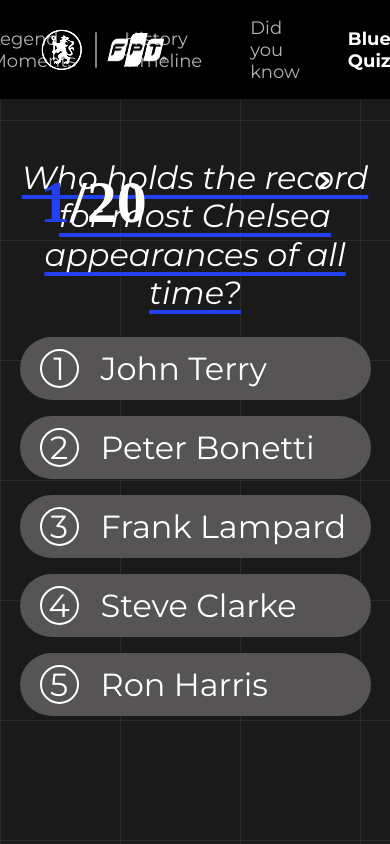
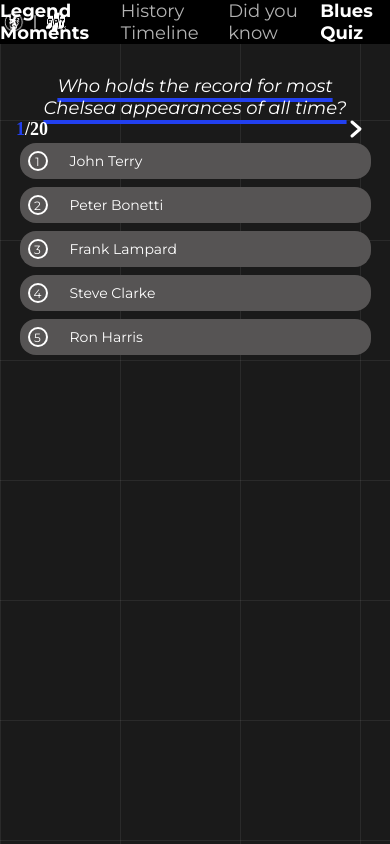
Before and after one commit to ha0121/BluesQuiz-Chelsea, a plain HTML site: page index.html in a window 390 px wide. Drawn offline with Linux system fonts and the light colour scheme; a web font is replaced by a local one.

Commit message:
Update style.css

```diff
--- a/style.css
+++ b/style.css
@@ -92,7 +92,7 @@
     left: 40px; /* Trùng với lề trái của logo ở navbar-left */
     top: 172px;
     display: flex;
-    align-items: flex-end;
+    align-items: center; /* Đổi từ flex-end sang center để căn giữa theo chiều dọc */
     gap: 0;
     flex-direction: row;
     z-index: 3; /* Đảm bảo nổi lên trên header */
@@ -115,7 +115,7 @@
 .next-btn {
     position: absolute;
     right: 48px;
-    top: 164px;
+    top: 172px; /* Đặt cùng top với .quiz-progress để mũi tên ngang hàng */
     width: 48px;
     height: 48px;
     background: none;
@@ -258,4 +258,82 @@
         width: 90vw;
         margin-top: 24px;
     }
+    .quiz-progress {
+        left: 16px;
+        top: 120px;
+    }
+    .next-btn {
+        right: 16px;
+        top: 112px;
+    }
+    .navbar {
+        height: 64px;
+    }
+    .logo-img, .logo-img2 {
+        width: 32px;
+        height: 32px;
+    }
+    .logo-divider {
+        height: 24px;
+    }
+    .navbar-left {
+        margin-left: 12px;
+    }
+    .navbar-menu {
+        gap: 16px;
+        font-size: 14px;
+    }
+    .option-btn {
+        font-size: 20px;
+        padding: 10px 12px;
+        border-radius: 24px;
+    }
+    .option-number {
+        width: 28px;
+        height: 28px;
+        font-size: 18px;
+    }
+    .quiz-progress-current, .quiz-progress-total {
+        font-size: 32px;
+    }
 }
+
+@media (max-width: 600px) {
+    .quiz-question {
+        font-size: 18px;
+        margin-top: 32px;
+    }
+    .quiz-options {
+        gap: 8px;
+    }
+    .option-btn {
+        font-size: 14px;
+        padding: 8px 8px;
+        border-radius: 16px;
+    }
+    .option-number {
+        width: 20px;
+        height: 20px;
+        font-size: 12px;
+    }
+    .quiz-progress-current, .quiz-progress-total {
+        font-size: 18px;
+    }
+    .navbar {
+        height: 44px;
+    }
+    .logo-img, .logo-img2 {
+        width: 20px;
+        height: 20px;
+    }
+    .logo-divider {
+        height: 14px;
+    }
+    .navbar-left {
+        margin-left: 4px;
+    }
+    .navbar-menu {
+        gap: 6px;
+        font-size: 10px;
+    }
+}
```
